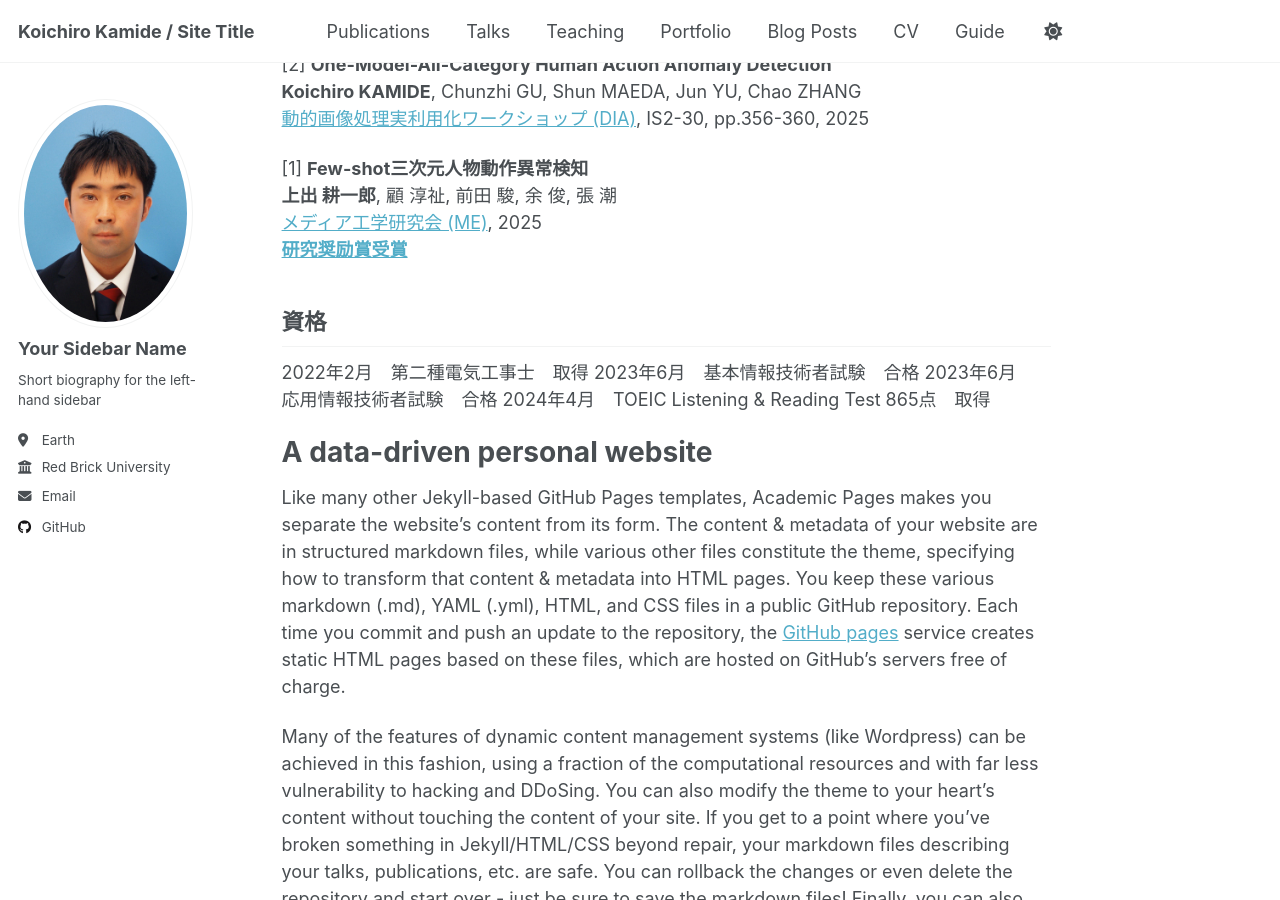
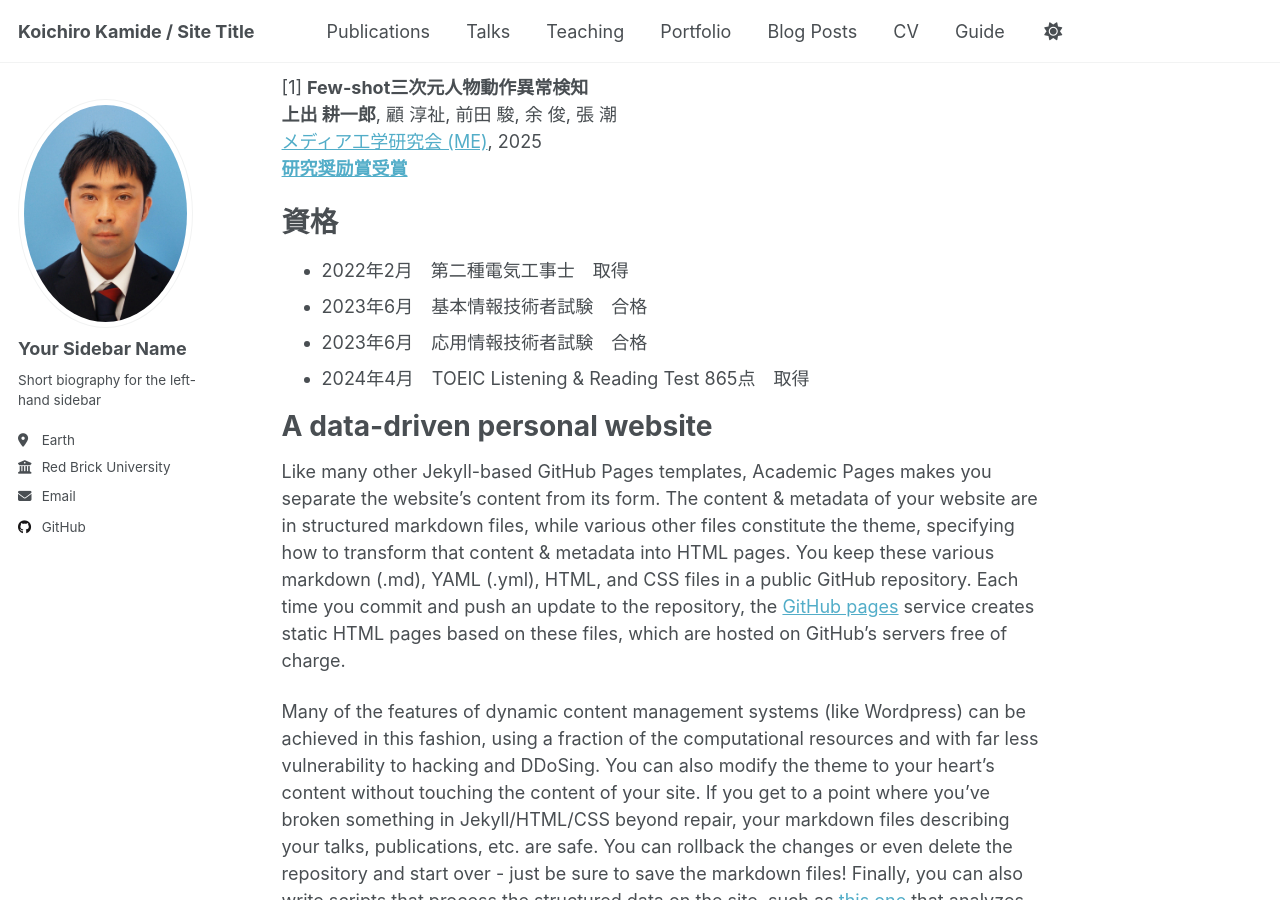
Before and after one commit to koichiro-kamide/koichiro-kamide.github.io, a Jekyll site: the page built from _pages/about.md, in a window 1280 px wide and 900 px high, scrolled down 632 px. Built offline with Jekyll 4.4.1, drawn with Linux system fonts in a browser that asks for light colours.

```diff
--- a/_pages/about.md
+++ b/_pages/about.md
@@ -8,17 +8,17 @@ redirect_from:
 ---
 
 富山大学大学院理工学研究科M1の上出耕一郎と申します。
-## 学歴
+# 学歴
 * 2025年4月 - 現在 富山大学 理工学研究科博士前期課程 理工学専攻 数理情報学プログラム
 * 2021年4月 - 2025年3月 富山大学 工学部 工学科 知能情報工学コース
 
 
-## 研究分野
+# 研究分野
 [](Deep Learning,　Computer Vision,　Anomaly Detection,　Human Motion,　etc.)
 深層学習、コンピュータビジョン、異常検知、人物動作など
 
 
-## 研究業績
+# 研究業績
 [3] **Dynamically Adaptive Negative Pairs for Contrastive Multi-View Clustering**
 Yu Ding,  **Koichiro Kamide**,  Jun Yu,  Chao Zhang
 [Quality Control by Artificial Vision (QCAV)](https://www.tc-iaip.org/qcav/2025/), S5-4, 2025
@@ -34,11 +34,11 @@ Yu Ding,  **Koichiro Kamide**,  Jun Yu,  Chao Zhang
 [**研究奨励賞受賞**](https://www.ite.or.jp/study/me/files/award.html)
 
 
-## 資格
-2022年2月　第二種電気工事士　取得
-2023年6月　基本情報技術者試験　合格
-2023年6月　応用情報技術者試験　合格
-2024年4月　TOEIC Listening & Reading Test 865点　取得
+# 資格
+* 2022年2月　第二種電気工事士　取得
+* 2023年6月　基本情報技術者試験　合格
+* 2023年6月　応用情報技術者試験　合格
+* 2024年4月　TOEIC Listening & Reading Test 865点　取得
 
 
 A data-driven personal website
```
